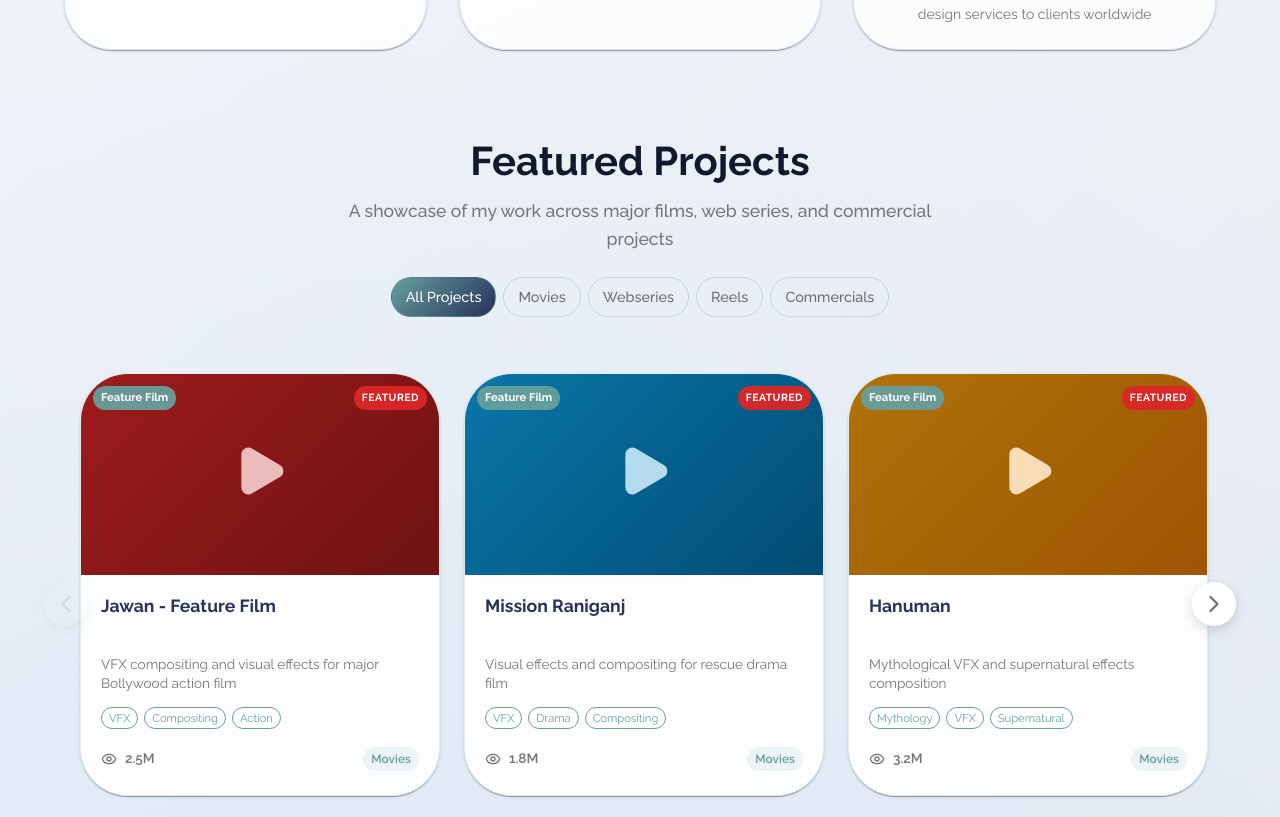
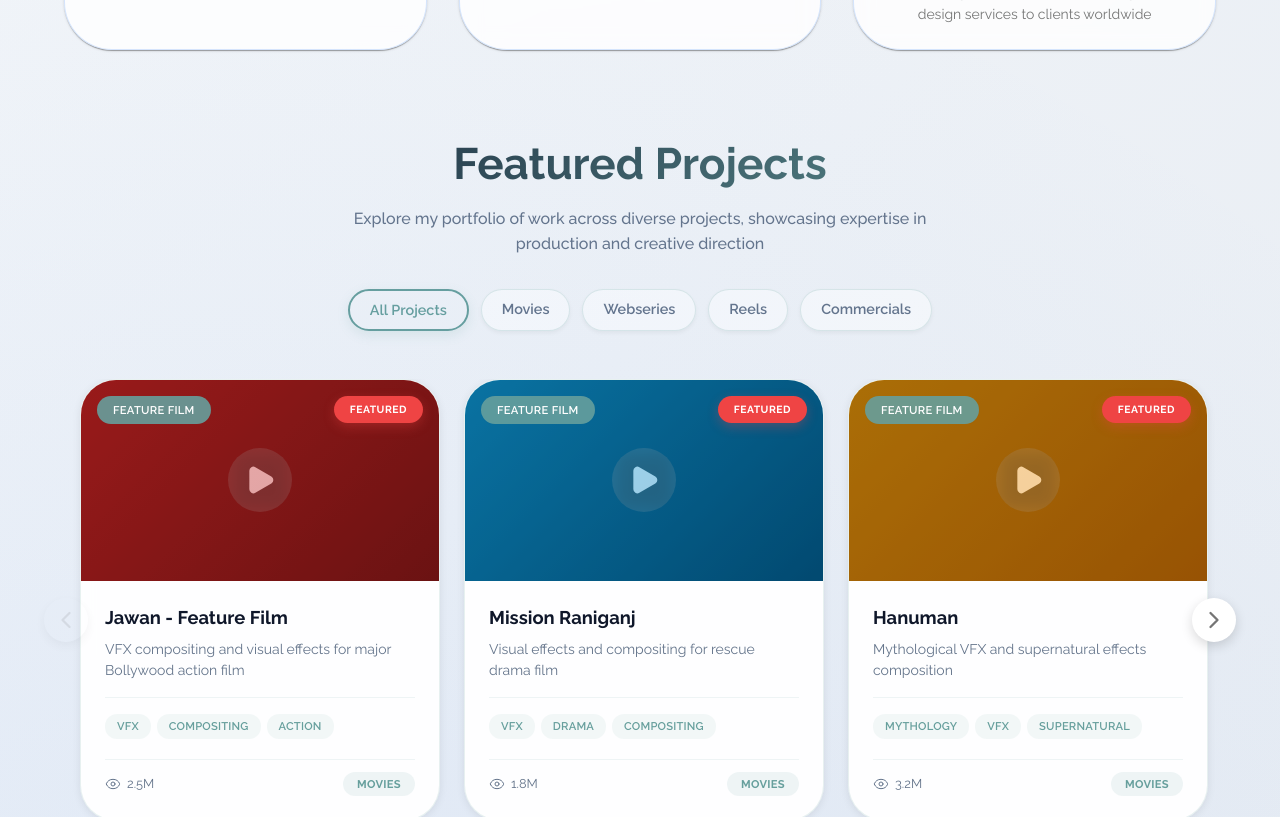
Before and after one commit to VikramPrajapath/Custom-portfolio, a React (Vite) app: page / in a window 1280 px wide. Shown: the part 1660-2477 px from the top of the page. Built offline with nearby package versions, Linux system fonts and the light colour scheme.

Commit message:
updated caurosal

```diff
--- a/src/components/Projects.jsx
+++ b/src/components/Projects.jsx
@@ -5,9 +5,6 @@
   Typography,
   Card,
   CardContent,
-  Chip,
-  ToggleButton,
-  ToggleButtonGroup,
   Button,
   IconButton,
   useTheme,
@@ -86,13 +83,17 @@
       sx={{ py: { xs: 6, md: 8 }, overflow: "hidden" }}
     >
       <Container maxWidth="lg">
-        <Box sx={{ textAlign: "center", mb: 4 }}>
+        <Box sx={{ textAlign: "center", mb: 6 }}>
           <Typography
             variant="h3"
             sx={{
-              fontWeight: "bold",
-              mb: 1.5,
-              fontSize: { xs: "2rem", md: "2.5rem" },
+              fontWeight: 800,
+              mb: 2,
+              fontSize: { xs: "2rem", md: "2.75rem" },
+              background: "linear-gradient(135deg, #0f172a 0%, #679f9d 100%)",
+              WebkitBackgroundClip: "text",
+              WebkitTextFillColor: "transparent",
+              backgroundClip: "text",
             }}
           >
             Featured Projects
@@ -100,49 +101,66 @@
           <Typography
             variant="h6"
             sx={{
-              color: "grey.600",
+              color: "#64748b",
               maxWidth: "600px",
               mx: "auto",
-              mb: 3,
-              fontSize: { xs: "1rem", md: "1.1rem" },
+              mb: 4,
+              fontSize: { xs: "0.95rem", md: "1rem" },
+              lineHeight: 1.6,
+              fontWeight: 500,
             }}
           >
-            A showcase of my work across major films, web series, and commercial
-            projects
+            Explore my portfolio of work across diverse projects, showcasing
+            expertise in production and creative direction
           </Typography>
 
           {/* Category Filter */}
-          <ToggleButtonGroup
-            value={selectedCategory}
-            exclusive
-            onChange={handleCategoryChange}
-            aria-label="project categories"
+          <Box
             sx={{
-              mb: 3,
+              display: "flex",
+              justifyContent: "center",
               flexWrap: "wrap",
-              gap: 1,
-              "& .MuiToggleButton-root": {
-                border: "1px solid rgba(103, 159, 157, 0.3)",
-                borderRadius: "20px",
-                padding: "6px 14px",
+              gap: 1.5,
+              mb: 2,
+            }}
+          >
+            {categories.map((category) => (
+              <Box
+                key={category}
+                onClick={() => handleCategoryChange(null, category)}
+                sx={{
+                  px: 2.5,
+                  py: 1,
+                  borderRadius: 2,
+                  fontSize: { xs: "0.85rem", md: "0.9rem" },
+                  fontWeight: 600,
+                  cursor: "pointer",
                   textTransform: "capitalize",
-                fontSize: { xs: "0.85rem", md: "0.9rem" },
-                "&.Mui-selected": {
-                  background: "linear-gradient(135deg, #679f9d, #26325b)",
-                  color: "white",
+                  transition: "all 0.3s ease",
+                  border:
+                    selectedCategory === category
+                      ? "2px solid #679f9d"
+                      : "1px solid rgba(103, 159, 157, 0.2)",
+                  bgcolor:
+                    selectedCategory === category
+                      ? "linear-gradient(135deg, rgba(103, 159, 157, 0.1), rgba(38, 50, 91, 0.1))"
+                      : "rgba(255, 255, 255, 0.5)",
+                  color: selectedCategory === category ? "#679f9d" : "#64748b",
+                  boxShadow:
+                    selectedCategory === category
+                      ? "0 4px 12px rgba(103, 159, 157, 0.15)"
+                      : "0 2px 4px rgba(0,0,0,0.05)",
                   "&:hover": {
-                    background: "linear-gradient(135deg, #679f9d, #26325b)",
-                  },
-                },
+                    border: "2px solid #679f9d",
+                    color: "#679f9d",
+                    boxShadow: "0 4px 12px rgba(103, 159, 157, 0.15)",
                   },
                 }}
               >
-            {categories.map((category) => (
-              <ToggleButton key={category} value={category}>
                 {category === "all" ? "All Projects" : category}
-              </ToggleButton>
+              </Box>
             ))}
-          </ToggleButtonGroup>
+          </Box>
         </Box>
 
         {/* Carousel Container */}
@@ -220,24 +238,26 @@
                   minWidth: { xs: "300px", md: "360px" },
                   maxWidth: { xs: "300px", md: "360px" },
                   flexShrink: 0,
-                  borderRadius: 4,
-                  bgcolor: "rgba(255, 255, 255, 0.9)",
+                  borderRadius: 3,
+                  bgcolor: "rgba(255, 255, 255, 0.95)",
                   backdropFilter: "blur(10px)",
-                  border: "1px solid rgba(103, 159, 157, 0.2)",
-                  transition: "all 0.4s cubic-bezier(0.4, 0, 0.2, 1)",
+                  border: "1px solid rgba(103, 159, 157, 0.15)",
+                  transition: "all 0.3s cubic-bezier(0.4, 0, 0.2, 1)",
                   cursor: "pointer",
                   overflow: "hidden",
                   position: "relative",
                   animation: `slideInUp 0.6s ease-out ${index * 0.1}s both`,
+                  boxShadow: "0 2px 8px rgba(0, 0, 0, 0.08)",
                   "&:hover": {
-                    transform: "translateY(-12px) scale(1.02)",
-                    boxShadow: "0 25px 50px rgba(103, 159, 157, 0.25)",
+                    transform: "translateY(-10px)",
+                    boxShadow: "0 16px 32px rgba(103, 159, 157, 0.15)",
+                    border: "1px solid rgba(103, 159, 157, 0.3)",
                     "& .play-overlay": {
                       opacity: 1,
-                      background: "rgba(0,0,0,0.6)",
+                      background: "rgba(0,0,0,0.65)",
                     },
                     "& .play-icon": {
-                      transform: "scale(1.2) rotate(360deg)",
+                      transform: "scale(1.15)",
                     },
                   },
                 }}
@@ -248,7 +268,9 @@
                   sx={{
                     position: "relative",
                     paddingTop: "56.25%",
-                    background: project.color,
+                    background:
+                      project.color ||
+                      "linear-gradient(135deg, #679f9d, #26325b)",
                     overflow: "hidden",
                   }}
                 >
@@ -264,81 +286,117 @@
                       display: "flex",
                       alignItems: "center",
                       justifyContent: "center",
-                      background: "rgba(0,0,0,0.4)",
-                      transition: "all 0.4s ease",
-                      opacity: 0.7,
+                      background: "rgba(0,0,0,0.5)",
+                      transition: "all 0.3s ease",
+                      opacity: 0.6,
                     }}
                   >
                     <Box
                       className="play-icon"
                       sx={{
-                        transition: "all 0.5s cubic-bezier(0.4, 0, 0.2, 1)",
+                        transition: "all 0.4s cubic-bezier(0.4, 0, 0.2, 1)",
+                        display: "flex",
+                        alignItems: "center",
+                        justifyContent: "center",
+                        width: 64,
+                        height: 64,
+                        borderRadius: "50%",
+                        background: "rgba(255, 255, 255, 0.2)",
+                        backdropFilter: "blur(10px)",
                       }}
                     >
-                      <Play size={56} style={{ color: "white" }} fill="white" />
+                      <Play size={32} style={{ color: "white" }} fill="white" />
                     </Box>
                   </Box>
 
                   {/* Featured Badge */}
                   {project.featured && (
-                    <Chip
-                      label="FEATURED"
-                      size="small"
+                    <Box
                       sx={{
                         position: "absolute",
-                        top: 12,
-                        right: 12,
-                        bgcolor: "rgba(220, 38, 38, 0.95)",
+                        top: 16,
+                        right: 16,
+                        bgcolor: "#ef4444",
                         color: "white",
+                        px: 2,
+                        py: 0.75,
+                        borderRadius: 2,
                         fontSize: "0.65rem",
-                        fontWeight: "bold",
+                        fontWeight: 700,
                         letterSpacing: "0.5px",
+                        boxShadow: "0 4px 12px rgba(239, 68, 68, 0.3)",
                       }}
-                    />
+                    >
+                      FEATURED
+                    </Box>
                   )}
 
                   {/* Project Type Badge */}
-                  <Chip
-                    label={project.type}
-                    size="small"
+                  <Box
                     sx={{
                       position: "absolute",
-                      top: 12,
-                      left: 12,
-                      bgcolor: "rgba(103, 159, 157, 0.95)",
+                      top: 16,
+                      left: 16,
+                      bgcolor: "rgba(103, 159, 157, 0.9)",
                       color: "white",
+                      px: 2,
+                      py: 0.75,
+                      borderRadius: 2,
                       fontSize: "0.7rem",
-                      fontWeight: "bold",
+                      fontWeight: 600,
+                      textTransform: "uppercase",
+                      letterSpacing: "0.3px",
+                      backdropFilter: "blur(10px)",
                     }}
-                  />
+                  >
+                    {project.type || "Project"}
+                  </Box>
                 </Box>
 
-                <CardContent sx={{ p: 2.5 }}>
+                <CardContent sx={{ p: 3 }}>
+                  {/* Title */}
                   <Typography
                     variant="h6"
                     sx={{
-                      fontWeight: "bold",
-                      mb: 1.5,
-                      lineHeight: 1.3,
-                      color: "#26325b",
-                      minHeight: "48px",
-                      fontSize: { xs: "1rem", md: "1.1rem" },
+                      fontWeight: 700,
+                      mb: 1,
+                      lineHeight: 1.4,
+                      color: "#0f172a",
+                      fontSize: { xs: "1.05rem", md: "1.15rem" },
+                      display: "-webkit-box",
+                      WebkitLineClamp: 2,
+                      WebkitBoxOrient: "vertical",
+                      overflow: "hidden",
                     }}
                   >
                     {project.title}
                   </Typography>
 
+                  {/* Description */}
                   <Typography
                     variant="body2"
                     sx={{
-                      color: "grey.600",
-                      mb: 1.5,
-                      fontSize: "0.85rem",
-                      minHeight: "40px",
+                      color: "#64748b",
+                      mb: 2,
+                      fontSize: "0.875rem",
+                      lineHeight: 1.5,
+                      display: "-webkit-box",
+                      WebkitLineClamp: 2,
+                      WebkitBoxOrient: "vertical",
+                      overflow: "hidden",
                     }}
                   >
                     {project.description}
                   </Typography>
+
+                  {/* Divider */}
+                  <Box
+                    sx={{
+                      height: "1px",
+                      bgcolor: "rgba(103, 159, 157, 0.1)",
+                      mb: 2,
+                    }}
+                  />
 
                   {/* Tags */}
                   <Box
@@ -346,64 +404,82 @@
                       display: "flex",
                       flexWrap: "wrap",
                       gap: 0.75,
-                      mb: 1.5,
-                      minHeight: "28px",
+                      mb: 2.5,
+                      minHeight: "24px",
                     }}
                   >
-                    {project.tags.slice(0, 3).map((tag, index) => (
-                      <Chip
-                        key={index}
-                        label={tag}
-                        size="small"
-                        variant="outlined"
+                    {project.tags &&
+                      project.tags.slice(0, 3).map((tag, idx) => (
+                        <Box
+                          key={idx}
                           sx={{
-                          borderColor: "#679f9d",
+                            display: "inline-block",
+                            bgcolor: "rgba(103, 159, 157, 0.08)",
                             color: "#679f9d",
+                            px: 1.5,
+                            py: 0.5,
+                            borderRadius: 1,
                             fontSize: "0.7rem",
-                          height: 22,
+                            fontWeight: 600,
+                            textTransform: "uppercase",
+                            letterSpacing: "0.2px",
                           }}
-                      />
+                        >
+                          {tag}
+                        </Box>
                       ))}
                   </Box>
 
+                  {/* Footer Stats */}
                   <Box
                     sx={{
                       display: "flex",
                       justifyContent: "space-between",
                       alignItems: "center",
+                      pt: 1.5,
+                      borderTop: "1px solid rgba(103, 159, 157, 0.1)",
                     }}
                   >
                     <Box
                       sx={{
                         display: "flex",
-                        gap: 3,
-                        color: "grey.600",
+                        alignItems: "center",
+                        gap: 1.5,
+                        color: "#64748b",
                       }}
                     >
                       <Box
-                        sx={{ display: "flex", alignItems: "center", gap: 1 }}
+                        sx={{
+                          display: "flex",
+                          alignItems: "center",
+                          gap: 0.75,
+                          fontSize: "0.85rem",
+                          fontWeight: 600,
+                        }}
                       >
-                        <Eye size={16} />
-                        <Typography
-                          variant="body2"
-                          sx={{ fontSize: "0.85rem", fontWeight: 600 }}
-                        >
-                          {project.views}
+                        <Eye size={16} strokeWidth={1.5} />
+                        <Typography variant="body2" sx={{ fontSize: "0.8rem" }}>
+                          {project.views || "N/A"}
                         </Typography>
                       </Box>
                     </Box>
 
-                    <Chip
-                      label={project.category}
-                      size="small"
+                    <Box
                       sx={{
+                        display: "inline-block",
                         bgcolor: "rgba(103, 159, 157, 0.1)",
                         color: "#679f9d",
-                        fontWeight: 600,
-                        textTransform: "capitalize",
-                        fontSize: "0.75rem",
+                        px: 1.75,
+                        py: 0.5,
+                        borderRadius: 1,
+                        fontWeight: 700,
+                        textTransform: "uppercase",
+                        fontSize: "0.7rem",
+                        letterSpacing: "0.3px",
                       }}
-                    />
+                    >
+                      {project.category || "general"}
+                    </Box>
                   </Box>
                 </CardContent>
               </Card>
```
Lines whose indentation alone changed are shown as unchanged.
